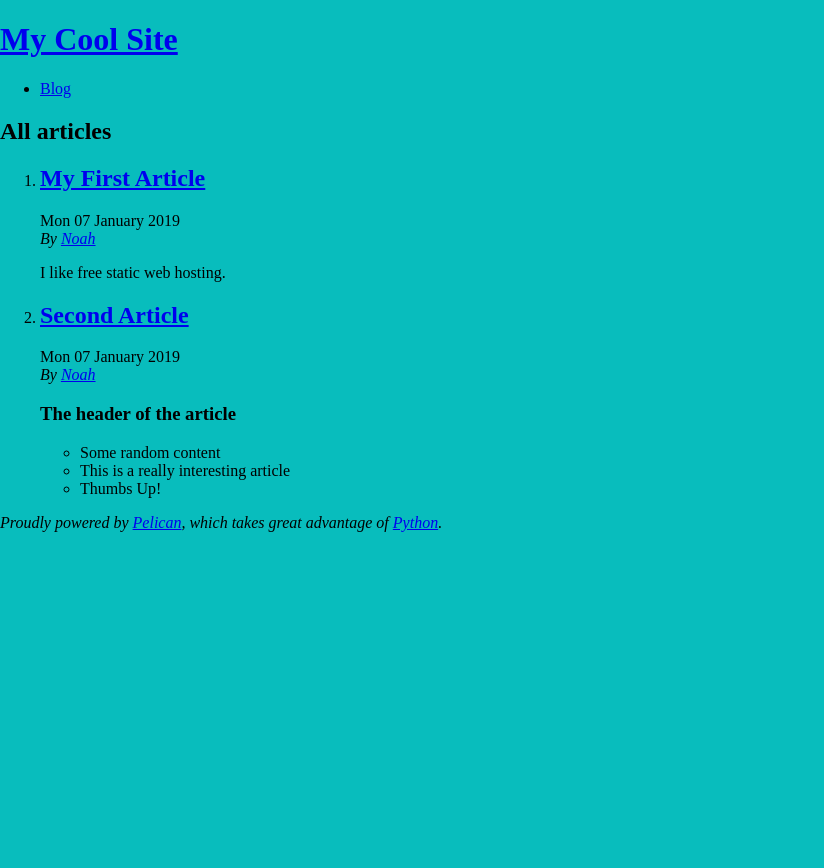
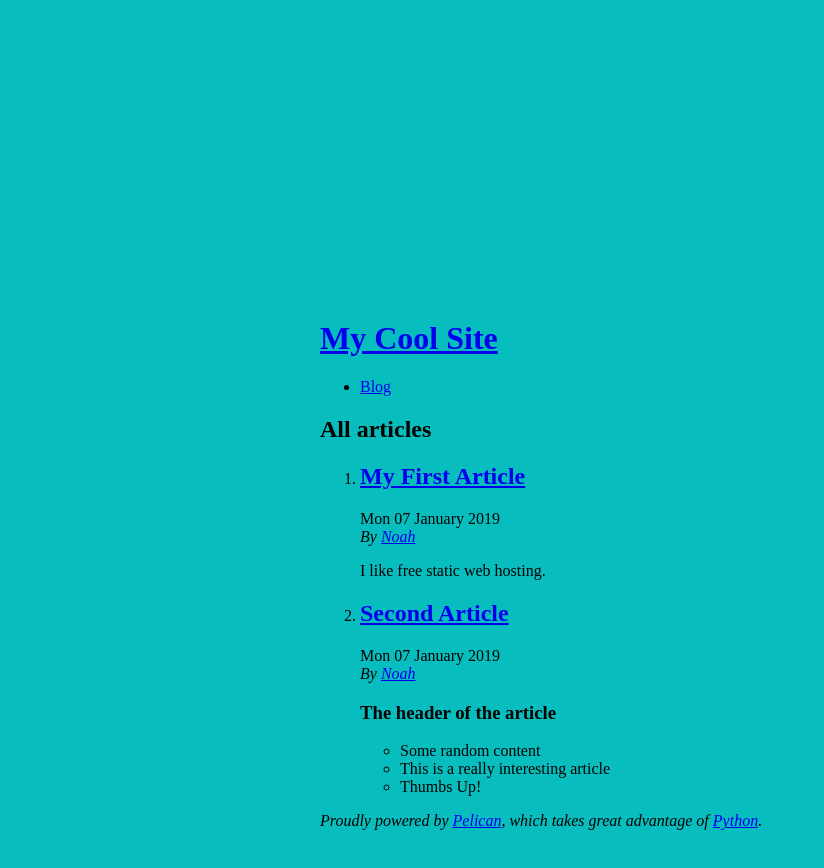
Before and after one commit to noahkryz/pelican-demo, a plain HTML site: page index.html in a window 1280 px wide. Shown: the whole page, without its empty margins (0-824 px from the left). Before the commit the page ends 800 px from the top, so only its background shows below. Drawn offline with Linux system fonts and the light colour scheme; files that its build step writes are made by us from their sources.

Commit message:
Generate Pelican site

```diff
--- a/theme/style.css
+++ b/theme/style.css
@@ -1,5 +1,5 @@
 html, body {
-  margin: 0;
+  margin: 10em;
   border: 10em;
 	font-size: 100%;
   background-color: #08bdbd;
```
